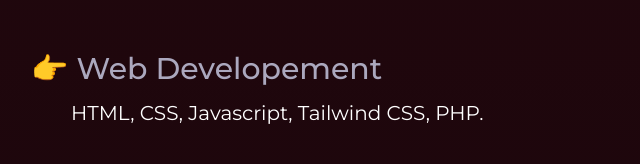
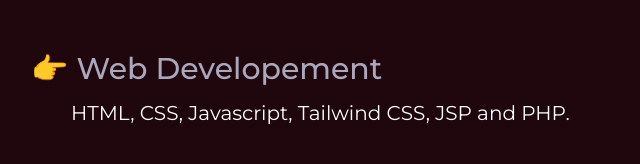
Before and after one commit to nani-samireddy/profile, a website: page docs/index.html in a window 1280 px wide. Shown: the part 1941-2105 px from the top of the page, 225-865 px from the left. Drawn offline with Linux system fonts and the light colour scheme.

Commit message:
updated skills

```diff
--- a/docs/index.html
+++ b/docs/index.html
@@ -80,7 +80,7 @@
           <h3 class="py-3 text-3xl font-medium text-cadet_blue">
             👉 Web Developement
           </h3>
-          <span class="ml-10 text-xl">HTML, CSS, Javascript, Tailwind CSS, PHP.</span>
+          <span class="ml-10 text-xl">HTML, CSS, Javascript, Tailwind CSS, JSP and PHP.</span>
         </div>
         <div class="py-5">
           <h3 class="py-3 text-3xl font-medium text-cadet_blue">
```
